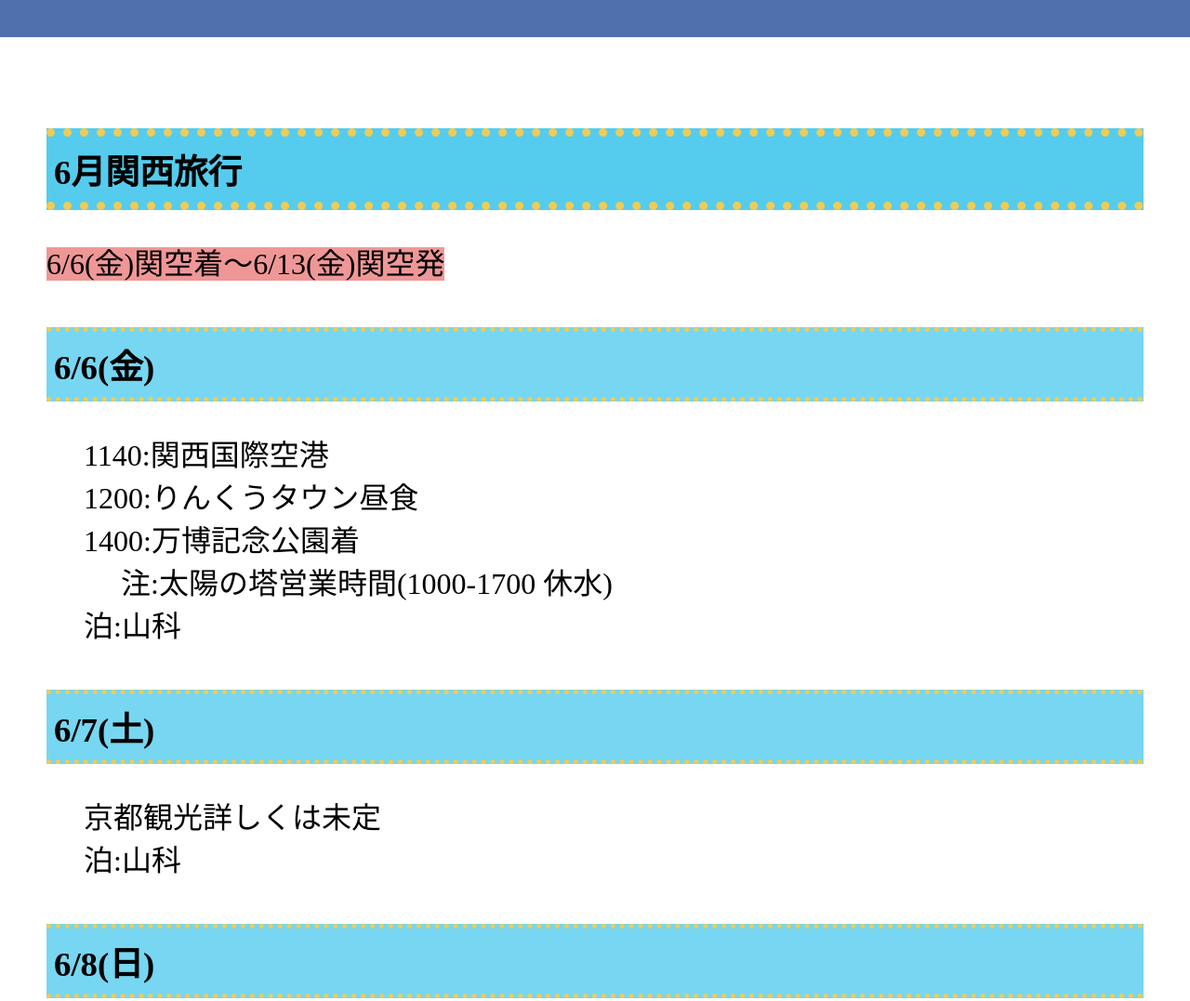
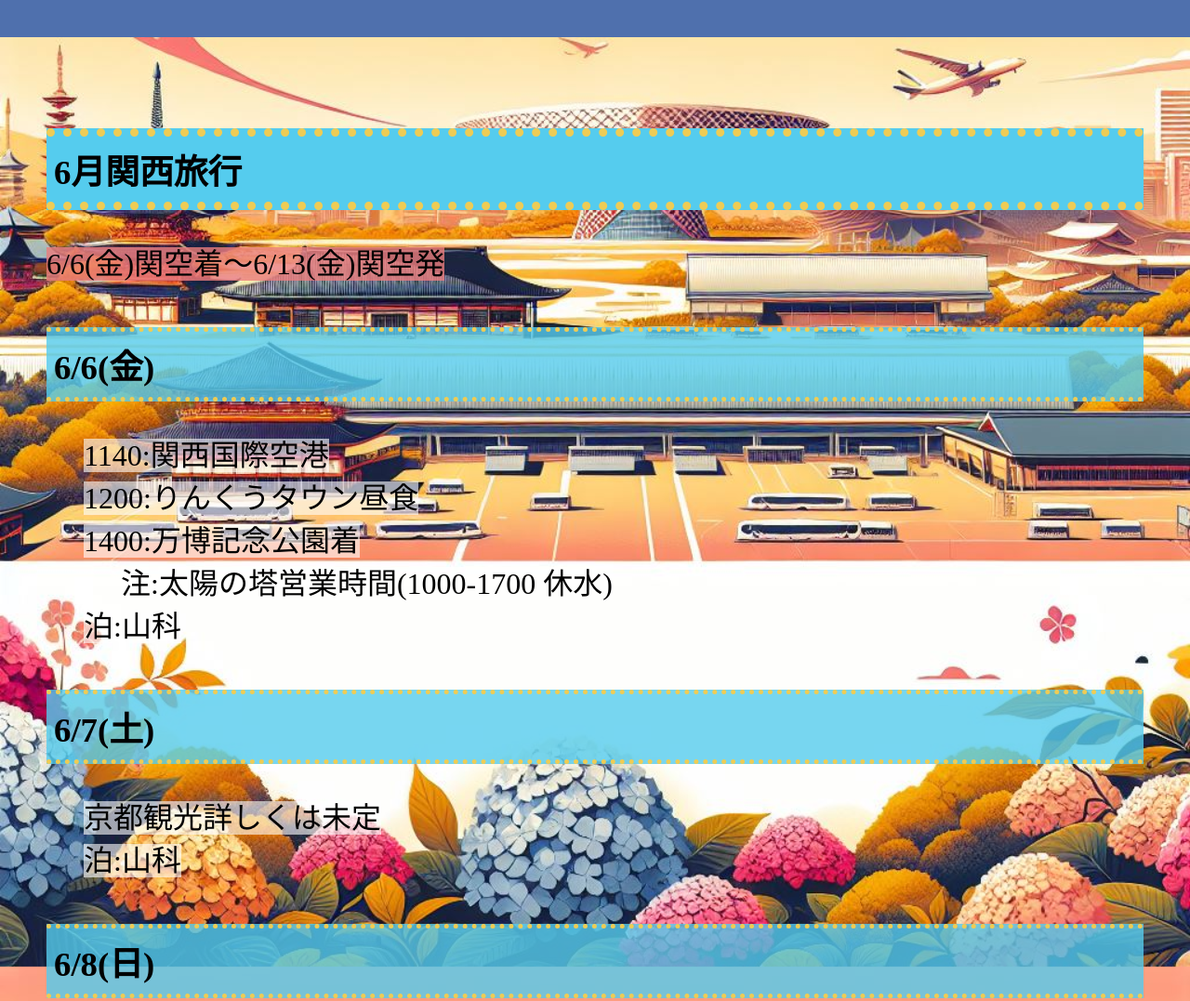
Before and after one commit to sospiro-gh/junetrip, a plain HTML site: page index.html in a window 1280 px wide. Shown: the top 1077 px of the page at 93% size. Drawn offline with Linux system fonts and the light colour scheme; the site is published under a folder, as on GitHub Pages, so addresses that start at the root find nothing.

Commit message:
Update layout.css

```diff
--- a/layout.css
+++ b/layout.css
@@ -10,7 +10,7 @@ body
 
 body
 {
-  background-image: url("/images/banner.jpg");
+  background-image: url("images/banner.jpg");
   background-size: cover;
   background-position: center;
   background-repeat: repeat;
```
